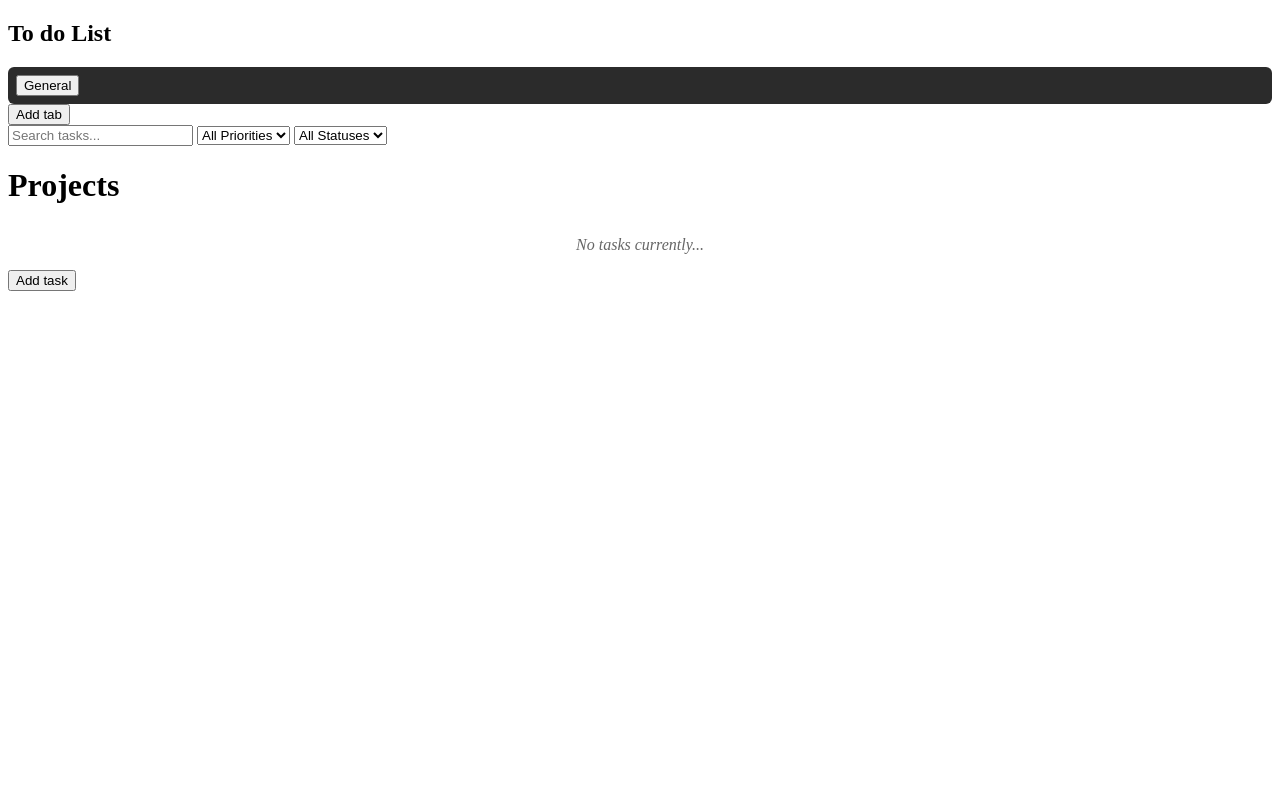
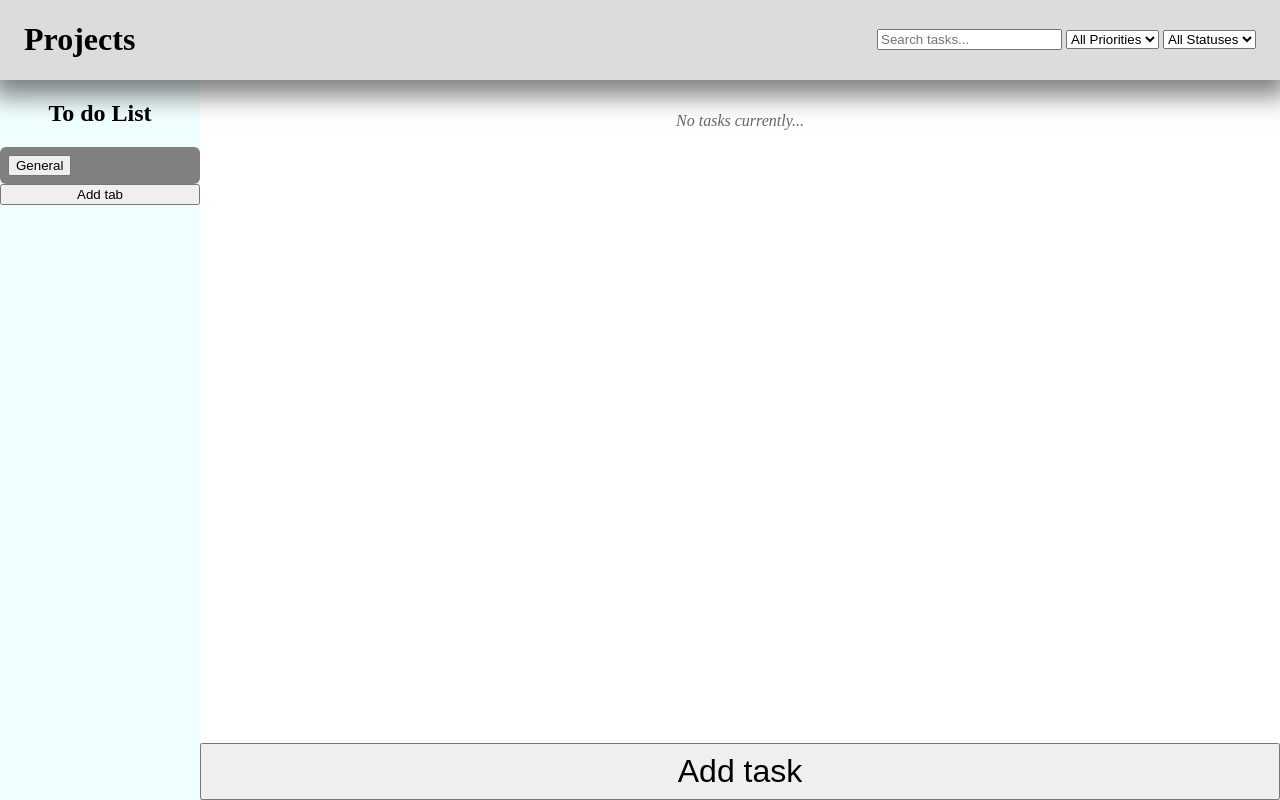
Before and after one commit to LAmena-dev/TOP-to-do-list, a website built with webpack: page src/template.html in a window 1280 px wide. Built offline with nearby package versions, Linux system fonts and the light colour scheme.

Commit message:
0.0.5 - styling and js reconstruction
added styling and started work on js separation into modules.

```diff
--- a/package.json
+++ b/package.json
@@ -11,15 +11,15 @@
   },
   "repository": {
     "type": "git",
-    "url": "git+https://github.com/LAmena-dev/TOP-to-do-list.git"
+    "url": "git+https://github.com/LAmena-dev/top-to-do-list.git"
   },
   "keywords": [],
   "author": "",
   "license": "ISC",
   "bugs": {
-    "url": "https://github.com/LAmena-dev/TOP-to-do-list/issues"
+    "url": "https://github.com/LAmena-dev/top-to-do-list/issues"
   },
-  "homepage": "https://github.com/LAmena-dev/TOP-to-do-list#readme",
+  "homepage": "https://github.com/LAmena-dev/top-to-do-list#readme",
   "devDependencies": {
     "css-loader": "^7.1.2",
     "html-loader": "^5.1.0",
--- /dev/null
+++ b/src/helpers/elementBuilder.js
@@ -0,0 +1,9 @@
+// Helper function for building card elements
+export const elementBuilder = (tag, cls, text) => {
+  const el = document.createElement(tag);
+  if (cls) el.classList.add(cls);
+  if (text != null) {
+    el.textContent = text;
+  }
+  return el;
+};
--- a/src/index.js
+++ b/src/index.js
@@ -1,5 +1,6 @@
 import "./styles.css";
 import { format, parseISO, isBefore, startOfToday } from "date-fns";
+import { elementBuilder } from "./helpers/elementBuilder.js";
 
 // Sets the minimum dueDate for date selection (automatically set to current date)
 const dueDate = document.querySelector("#dueDate");
@@ -44,16 +45,6 @@ closeButtons.forEach((button) => {
     document.querySelectorAll("dialog[open]").forEach((modal) => modal.close());
   });
 });
-
-// Helper function for building card elements
-function elementBuilder(tag, cls, text) {
-  const el = document.createElement(tag);
-  if (cls) el.classList.add(cls);
-  if (text != null) {
-    el.textContent = text;
-  }
-  return el;
-}
 
 // Init for tab management
 const tabsContainer = document.querySelector(".tabsContainer");
--- a/src/styles.css
+++ b/src/styles.css
@@ -1,4 +1,58 @@
 /* stylesheet for to-do-list */
+:root {
+  --low-color: oklch(67.311% 0.16242 144.231);
+  --med-color: oklch(77.025% 0.17409 64.047);
+  --high-color: oklch(64.263% 0.21531 28.791);
+  --white: oklch(100% 0.00011 271.152);
+}
+
+body {
+  display: grid;
+  grid-template-columns: 200px 1fr;
+  grid-template-rows: max-content 1fr max-content;
+  margin: 0;
+  height: 100vh;
+}
+
+aside {
+  grid-area: 2 / 1 / 4 / 2;
+  display: flex;
+  flex-direction: column;
+  text-align: center;
+  background-color: azure;
+}
+
+header {
+  grid-area: 1 / 1 / 2 / 3;
+  display: flex;
+  justify-content: space-between;
+  align-items: center;
+  background-color: gainsboro;
+  box-shadow: 0 8px 24px 8px oklch(0% 0 0 / 0.5);
+  z-index: 1;
+  padding: 0 24px;
+}
+
+main {
+  grid-area: 2 / 2 / 3 / 3;
+  display: flex;
+  flex-direction: column;
+  min-height: 0;
+  overflow-y: auto;
+}
+
+section {
+  grid-area: 3 / 2 / 4 / 3;
+  display: flex;
+  background-color: gainsboro;
+}
+
+section > button {
+  font-size: 2rem;
+  height: 100%;
+  width: 100%;
+  padding: 8px;
+}
 
 .tabEntry {
   display: flex;
@@ -10,7 +64,7 @@
 }
 
 .tabEntry.active {
-  background-color: #2b2b2b; /* darkened */
+  background-color: oklch(59.987% 0.00007 271.152); /* darkened */
 }
 
 /* .tabEntry.active .tab {
@@ -31,10 +85,10 @@
 }
 
 .overdue {
-  border: 4px solid red;
+  border: 4px solid var(--high-color);
 }
 .dueSoon {
-  border: 4px solid orange;
+  border: 4px solid var(--med-color);
 }
 
 .card.completed {
@@ -45,31 +99,31 @@
   text-decoration: line-through;
 }
 
-/* styles.css */
+/* Priority colors */
 
 .priority.low {
-  background-color: #4caf50; /* green */
-  color: white;
+  background-color: var(--low-color);
+  color: var(--white);
 }
 
 .priority.medium {
-  background-color: #ff9800; /* orange */
-  color: white;
+  background-color: var(--med-color);
+  color: var(--white);
 }
 
 .priority.high {
-  background-color: #f44336; /* red */
-  color: white;
+  background-color: var(--high-color);
+  color: var(--white);
 }
 
 .cardFooter.low {
-  border-top: 3px solid #4caf50;
+  border-top: 3px solid var(--low-color);
 }
 
 .cardFooter.medium {
-  border-top: 3px solid #ff9800;
+  border-top: 3px solid var(--med-color);
 }
 
 .cardFooter.high {
-  border-top: 3px solid #f44336;
+  border-top: 3px solid var(--high-color);
 }
--- a/src/template.html
+++ b/src/template.html
@@ -15,6 +15,7 @@
         <button class="openTabModal" data-open-modal=".tabForm">Add tab</button>
     </aside>
     <header>
+        <h1>Projects</h1>
         <div class="searchFilter">
             <input type="text" id="taskSearch" placeholder="Search tasks..." />
 
@@ -31,7 +32,6 @@
                 <option value="pending">Pending</option>
             </select>
         </div>
-        <h1>Projects</h1>
     </header>
     <main class="tasksContainer">
 
```
Also changed, not shown: README.md.
